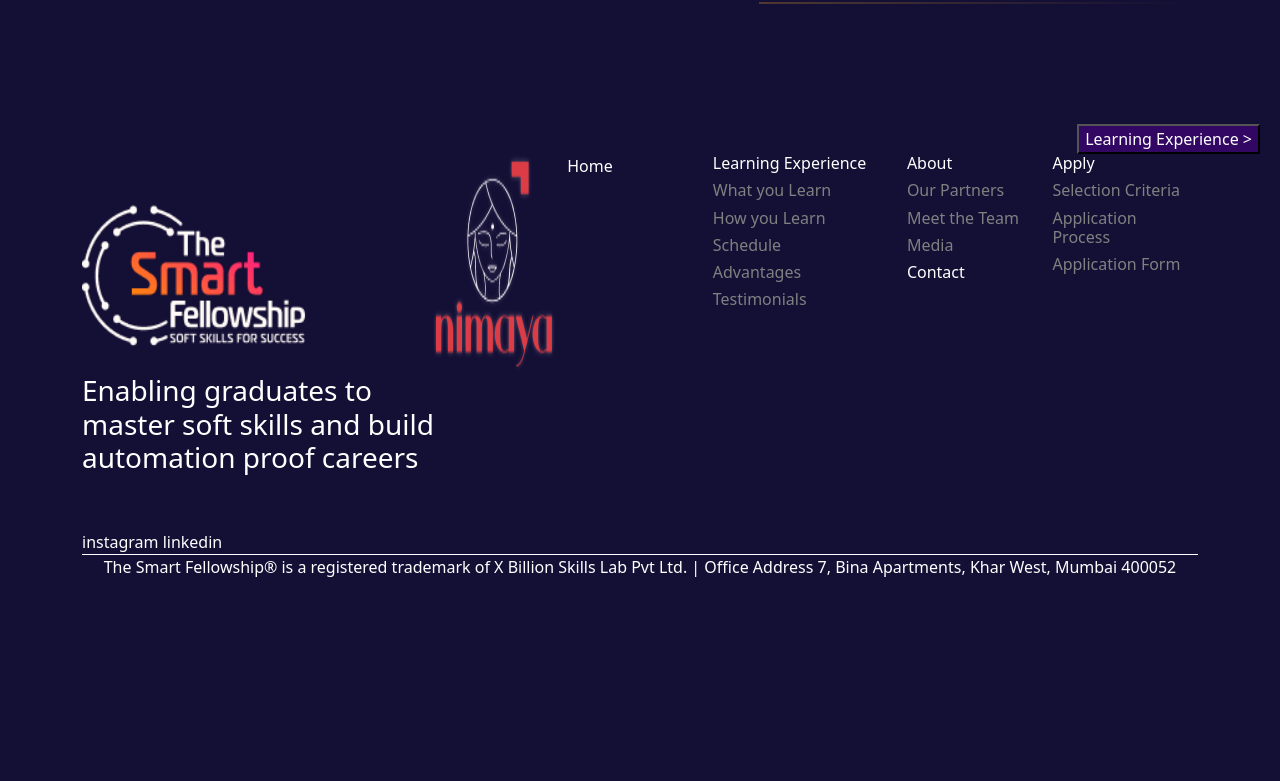
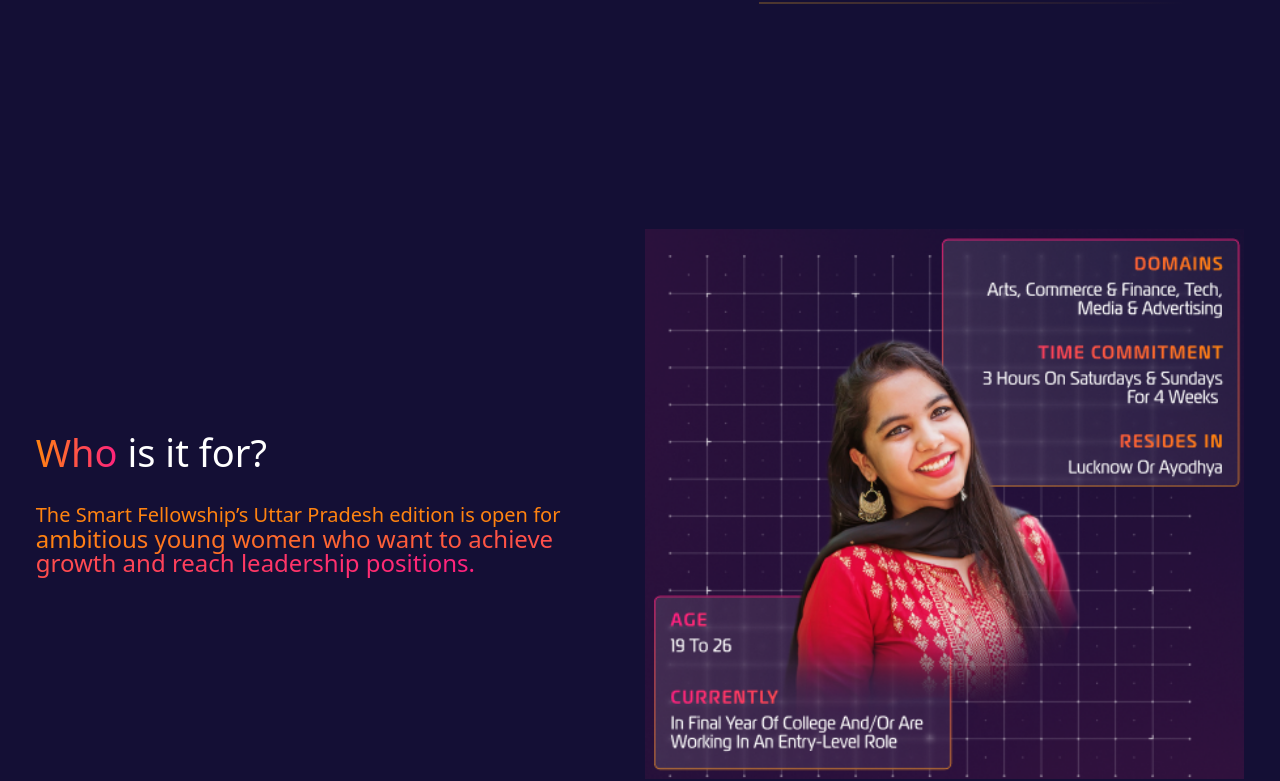
Before and after one commit to sudoarun/smart-fellowship, a React (Create React App) app: page / in a window 1280 px wide. Shown: the part 1515-2296 px from the top of the page. Before the commit the page ends 2114 px from the top, so only its background shows below. Built offline with nearby package versions, Linux system fonts and the light colour scheme.

Commit message:
fix: merge with section3

```diff
--- a/src/components/Home/Home.jsx
+++ b/src/components/Home/Home.jsx
@@ -2,6 +2,7 @@
 import Navbar from "../Header/Navbar";
 import "./Home.css";
 import image1 from "../../assets/image1.png";
+import SectionsThird from "./SectionsThird";
 
 const Home = () => {
   return (
@@ -28,6 +29,7 @@
           </div>
         </div>
       </section>
+
       <section className="sectionTwo">
         <div className="container sectionTwo">
           <div className="row align-items-center">
@@ -68,6 +70,7 @@
           </div>
         </div>
       </section>
+      <SectionsThird />
       <Footer />
     </div>
   );
--- /dev/null
+++ b/src/components/Home/SectionsThird.jsx
@@ -0,0 +1,33 @@
+import React from "react";
+import "../../components/Home/section-third.css";
+
+const SectionsThird = () => {
+  return (
+    <div className="main-container">
+      <div className="left">
+        <div className="heading">
+          <span className="linear-g">Who</span> is it for?
+        </div>
+        <div className="para-text">
+          <span className="white-text">
+            The Smart Fellowship’s Uttar Pradesh edition is open for
+          </span>
+          <br />
+          <span className="linear-g">
+            ambitious young women who want to achieve growth and reach
+            leadership positions.
+          </span>
+        </div>
+      </div>
+      <div className="right">
+        {/* <img
+          className="img-1"
+          src={require("../../assets/All_combined.png")}
+          alt="section3-.png"
+        /> */}
+      </div>
+    </div>
+  );
+};
+
+export default SectionsThird;
--- /dev/null
+++ b/src/components/Home/section-third.css
@@ -0,0 +1,57 @@
+.main-container {
+  height: 100vh;
+  background-color: #140f35;
+  display: flex;
+  align-items: center;
+  justify-content: space-around;
+}
+
+.left {
+  max-width: 538px;
+}
+
+.heading {
+  color: white;
+  font-weight: 500;
+  font-size: 38px;
+  line-height: 38px;
+}
+
+.para-text {
+  color: white;
+  font-style: Magistral Cond;
+  font-weight: 400;
+  font-size: 24px;
+  line-height: 24px;
+  letter-spacing: 8%;
+  margin-top: 30px;
+}
+
+.white-text {
+  /* color: white; */
+  font-size: 20px;
+}
+
+.right {
+  background-image: url("../../assets/All_combined.png");
+  background-size: cover;
+  width: 599px;
+  height: 550px;
+  display: flex;
+  align-items: center;
+  justify-content: center;
+}
+
+.right > img {
+}
+
+.linear-g {
+  background-image: linear-gradient(
+    to right,
+    rgba(255, 131, 16, 1),
+    rgba(255, 33, 126, 1)
+  ); /* Your gradient colors */
+  -webkit-background-clip: text; /* Clip the background to the text */
+  background-clip: text;
+  color: transparent; /* Hide the original text color */
+}
```
Also changed, not shown: src/assets/All_combined.png (added).
